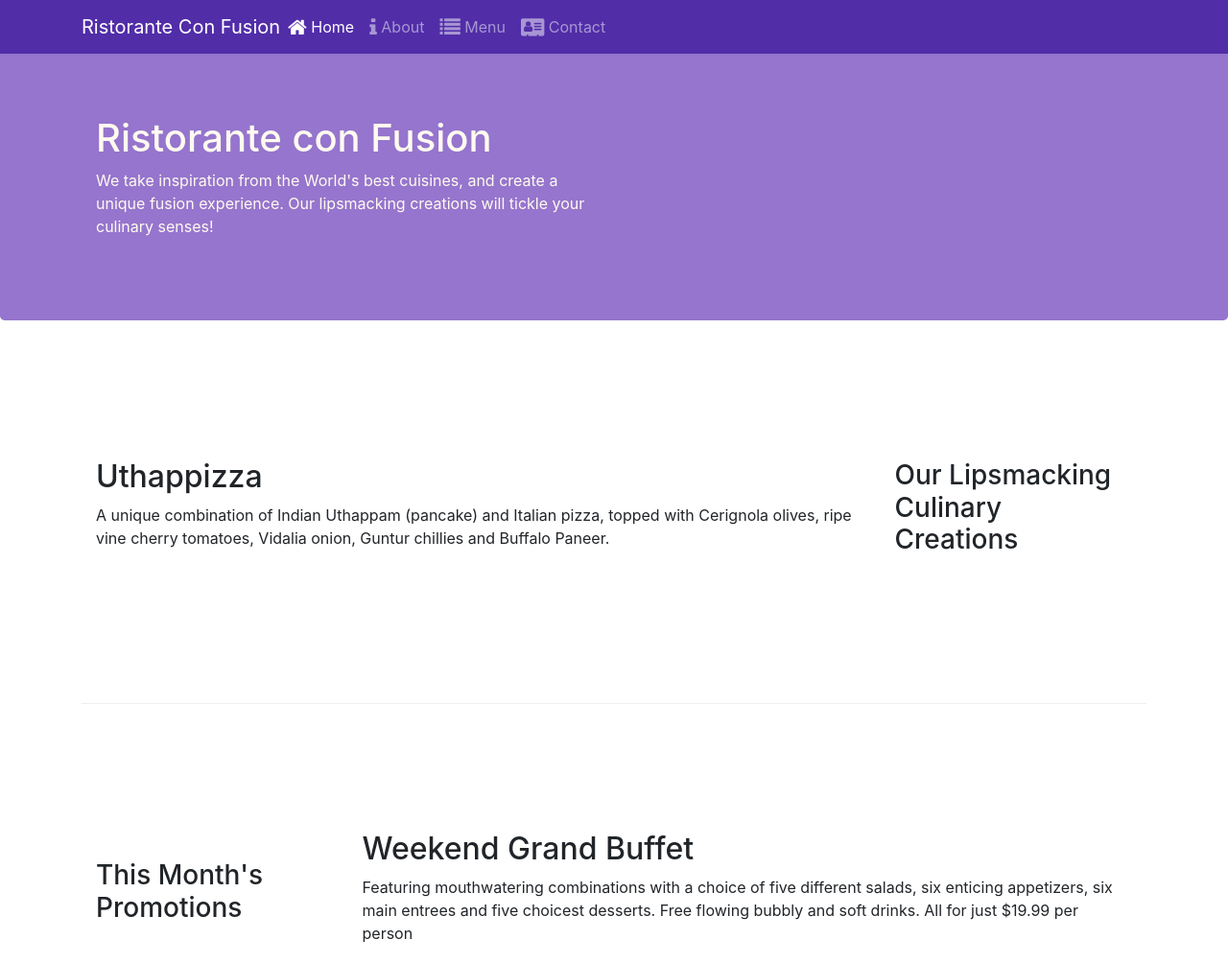
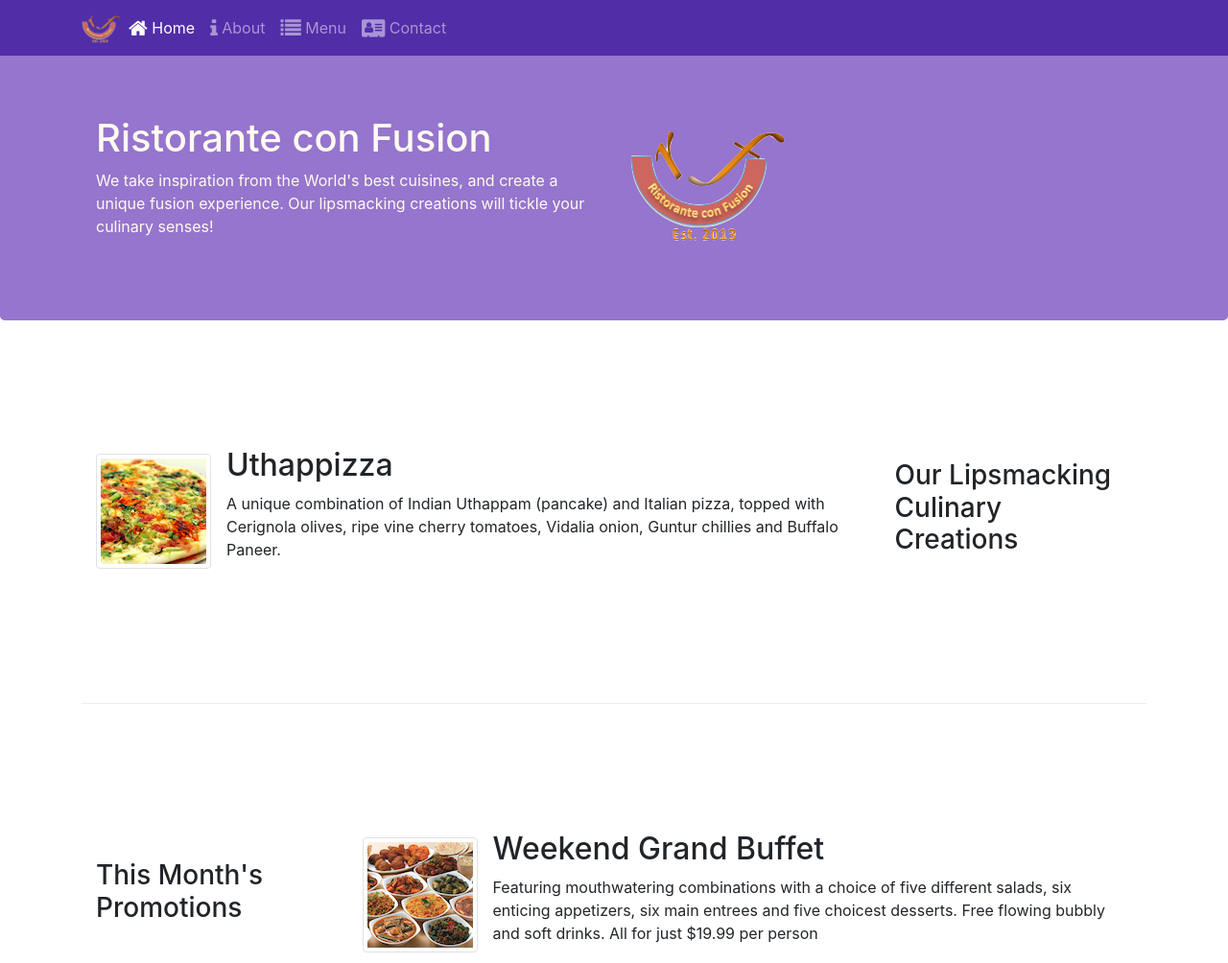
Before and after one commit to aryachandorkar17/Assignment-1, a website: page index.html in a window 1280 px wide. Shown: the top 1004 px of the page at 96% size. Drawn offline with nearby package versions, Linux system fonts and the light colour scheme.

Commit message:
Images and Media

```diff
--- a/index.html
+++ b/index.html
@@ -21,7 +21,7 @@
             <button class="navbar-toggler" type="button" data-toggle="collapse" data-target="#Navbar">
                 <span class="navbar-toggler-icon"></span>
             </button>
-            <a class="navbar-brand mr-auto" href="#">Ristorante Con Fusion</a>
+            <a class="navbar-brand mr-auto" href="#"><img src="img/logo.png" height="30" width="41"></a>
             <div class="collapse navbar-collapse" id="Navbar">
                 <ul class="navbar-nav mr-auto">
                     <li class="nav-item active"><a href="#" class="nav-link"><span class="fa fa-home fa-lg"></span> Home</a></li>
@@ -39,7 +39,8 @@
                     <h1>Ristorante con Fusion</h1>
                     <p>We take inspiration from the World's best cuisines, and create a unique fusion experience. Our lipsmacking creations will tickle your culinary senses!</p>
                 </div>
-                <div class="col-12 col-sm">
+                <div class="col-12 col-sm align-self-center">
+                    <img src="img/logo.png" class="img-fluid">
                 </div>
             </div>
         </div>
@@ -51,8 +52,13 @@
                 <h3>Our Lipsmacking Culinary Creations</h3>
             </div>
             <div class="col col-sm order-sm-first col-md">
-                <h2>Uthappizza</h2>
+                <div class="media">
+                    <img class="d-flex mr-3 img-thumbnail align-self-center" src="img/uthappizza.png" alt="uthappizza">
+                    <div class="media-body">
+                        <h2 class="mt-0">Uthappizza</h2>
                         <p>A unique combination of Indian Uthappam (pancake) and Italian pizza, topped with Cerignola olives, ripe vine cherry tomatoes, Vidalia onion, Guntur chillies and Buffalo Paneer.</p>
+                    </div>
+                </div>
             </div>
         </div>
 
@@ -62,8 +68,13 @@
                 <h3>This Month's Promotions</h3>
             </div>
             <div class="col col-sm col-md">
+                <div class="media">
+                    <img class="d-flex mr-3 img-thumbnail align-self-center" src="img/buffet.png" alt="buffet">
+                    <div class="media-body">
                         <h2>Weekend Grand Buffet</h2>
                         <p>Featuring mouthwatering combinations with a choice of five different salads, six enticing appetizers, six main entrees and five choicest desserts. Free flowing bubbly and soft drinks. All for just $19.99 per person </p>
+                    </div>
+                </div>
             </div>
         </div>
 
@@ -72,9 +83,14 @@
                 <h3>Meet our Culinary Specialists</h3>
             </div>
             <div class="col col-sm order-sm-first col-md">
+                <div class="media">
+                    <img class="d-flex mr-3 img-thumbnail align-self-center" src="img/alberto.png" alt="alberto">
+                    <div class="media-body">
                         <h2>Alberto Somayya</h2>
                         <h4>Executive Chef</h4>
                         <p>Award winning three-star Michelin chef with wide International experience having worked closely with whos-who in the culinary world, he specializes in creating mouthwatering Indo-Italian fusion experiences. </p>
+                    </div>
+                </div>
             </div>
         </div>
     </div>
```
Also changed, not shown: aboutus.html (+3 -2 lines), contactus.html (+3 -2 lines), img/alberto.png (added), img/buffet.png (added), img/logo.png (added), img/uthappizza.png (added), 1 other file. Lines whose indentation alone changed are shown as unchanged.
